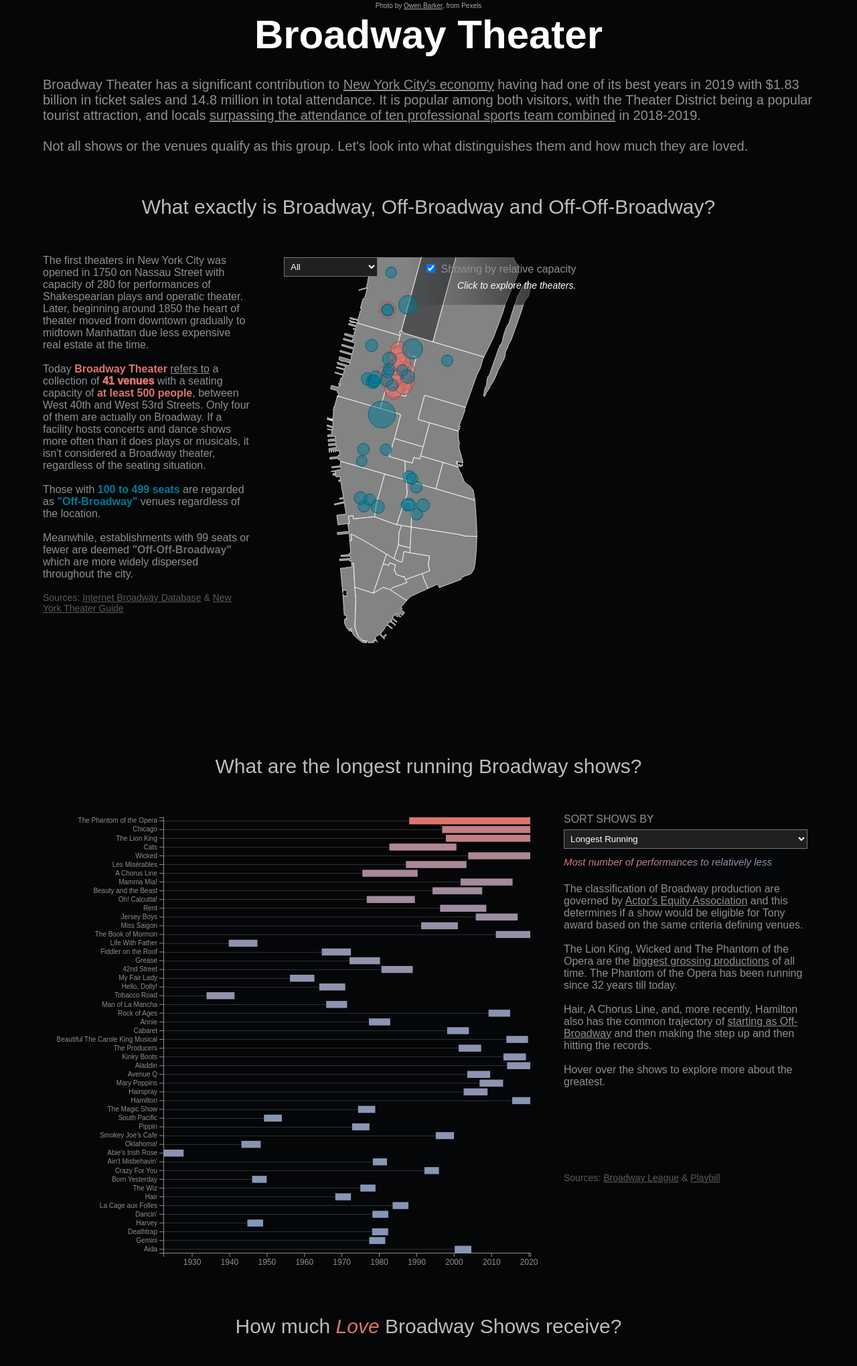
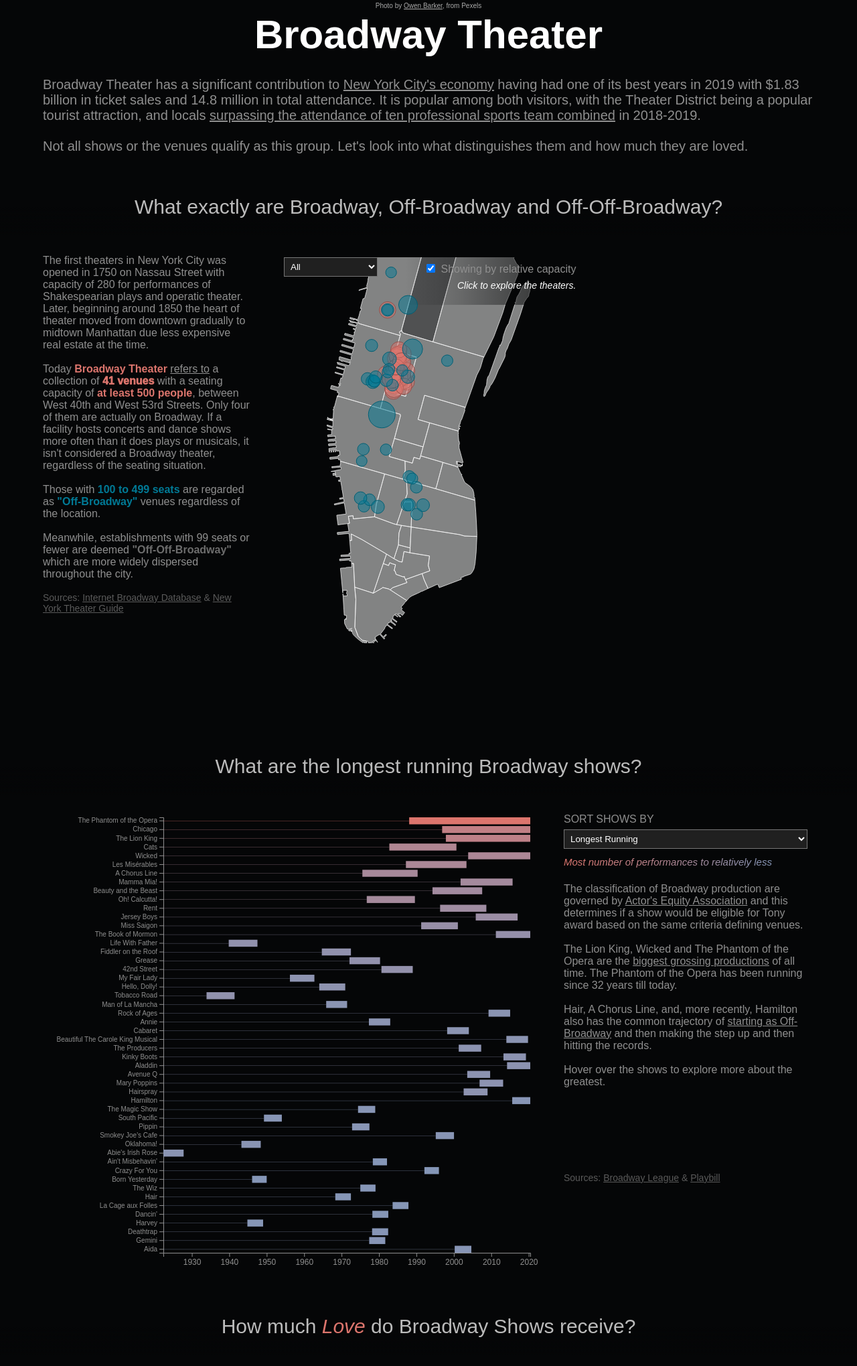
Before and after one commit to beyenidogan/InteractiveDataVis-Portfolio, a plain HTML site: page Narrative-Broadway/index.html in a window 1280 px wide. Shown: the part 961-3000 px from the top of the page at 67% size. Drawn offline with Linux system fonts and the light colour scheme.

Commit message:
fixed titles

```diff
--- a/Narrative-Broadway/index.html
+++ b/Narrative-Broadway/index.html
@@ -34,7 +34,7 @@
             <div>
                 <section id="part1" class="section">
                     <div id="part1-title" class="section-title">
-                            What exactly is Broadway, Off-Broadway and Off-Off-Broadway?
+                            What exactly are Broadway, Off-Broadway and Off-Off-Broadway?
                     </div>
                     <div id="part1-content" class="content">
                         <div id="part1-text">
@@ -144,7 +144,7 @@
 
                  <section id="part3" class="section">
                     <div id="part3-title" class="section-title">
-                            How much <span style="color:#DC756D"><i>Love</i></span> Broadway Shows receive?
+                            How much <span style="color:#DC756D"><i>Love</i></span> do Broadway Shows receive?
                     </div>
                     <div class="content" id="part3-text">
                         <div>
```
